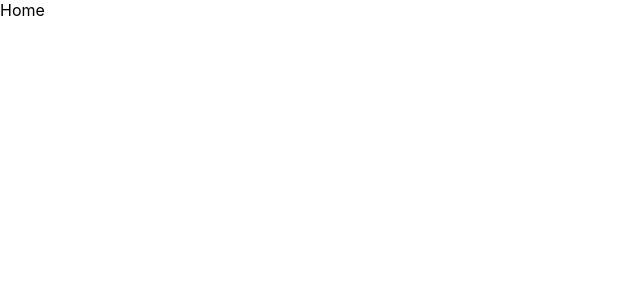
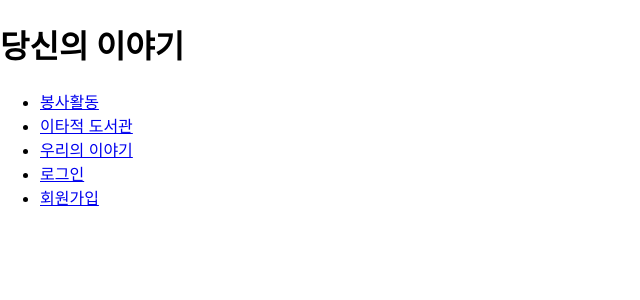
Before and after one commit to MINIPROJECT-yourstory/yourstory-FE, a React (Create React App) app in the folder yourstory/: page / in a window 1280 px wide. Shown: the top 300 px of the page, without its empty margins (0-640 px from the left). Built offline with nearby package versions, Linux system fonts and the light colour scheme.

Commit message:
Feat: 링크 추가

```diff
--- a/yourstory/src/pages/Home.js
+++ b/yourstory/src/pages/Home.js
@@ -1,11 +1,20 @@
-import React from 'react';
+import { Link } from 'react-router-dom';
 
-const Home = () => {
-    return (
-        <div>
-            Home
-        </div>
-    );
-};
+function Home() {
+  return (
+    <div>
+      <h1>당신의 이야기</h1>
+      <nav>
+        <ul>
+          <li><Link to="/volunteer">봉사활동</Link></li>
+          <li><Link to="/library">이타적 도서관</Link></li>
+          <li><Link to="/story">우리의 이야기</Link></li>
+          <li><Link to="/login">로그인</Link></li>
+          <li><Link to="/register">회원가입</Link></li>
+        </ul>
+      </nav>
+    </div>
+  );
+}
 
 export default Home;
```
